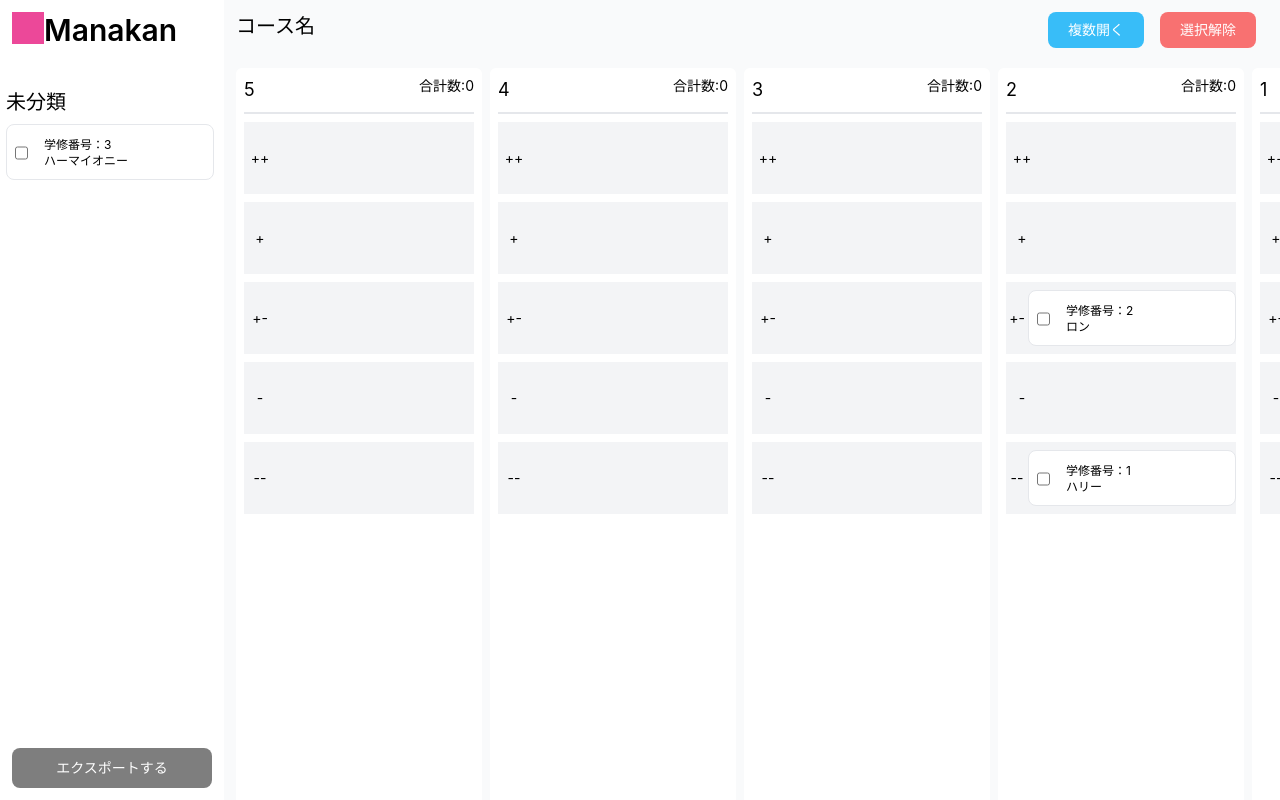
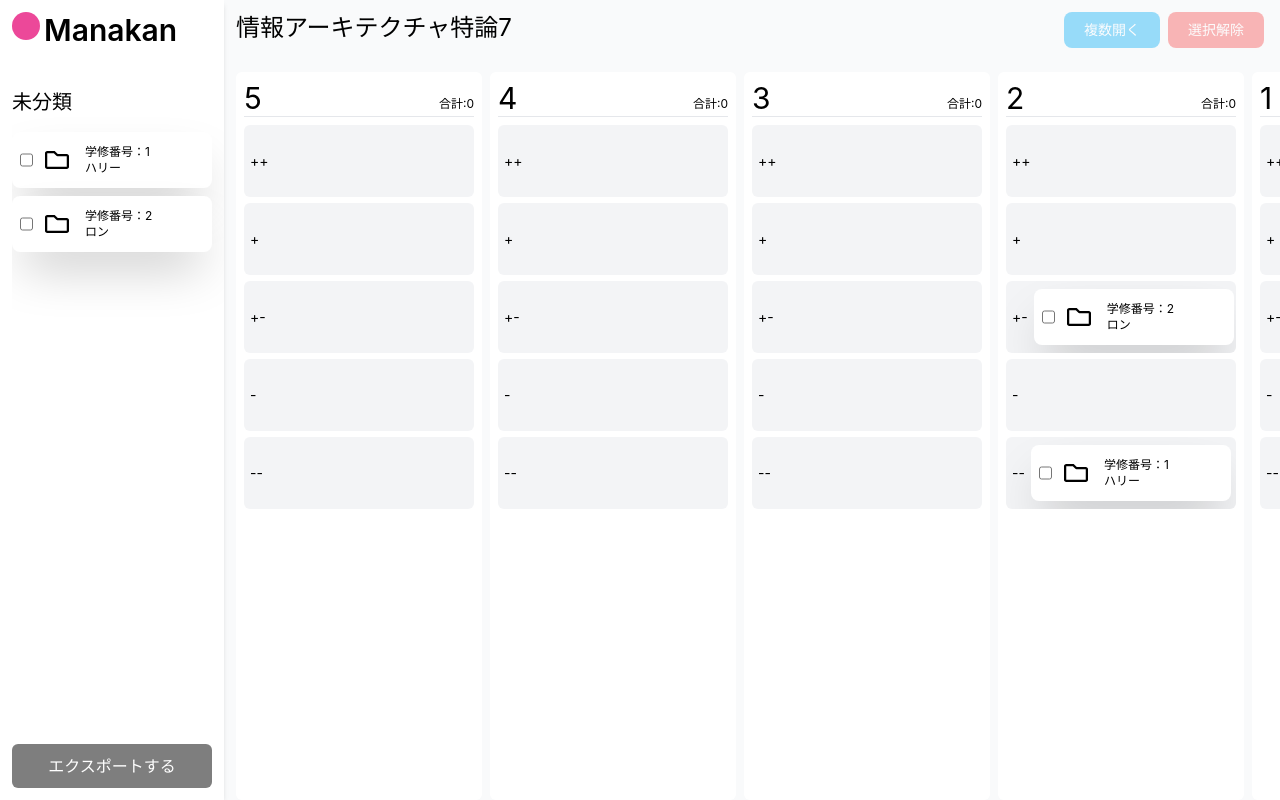
Before and after one commit to ChubachiPT2024/manakan, a React (Vite) app: page /#/classification in a window 1280 px wide. Built offline with nearby package versions, Linux system fonts and the light colour scheme.

Commit message:
fixed style

```diff
--- a/src/presentation/classification/components/Container.tsx
+++ b/src/presentation/classification/components/Container.tsx
@@ -1,19 +1,22 @@
-import { useState } from 'react'
+import { useEffect, useState } from 'react'
 import {
   DndContext,
   DragEndEvent,
   useDroppable,
   useDraggable,
+  PointerSensor,
+  useSensor,
+  useSensors,
+  MouseSensor,
 } from '@dnd-kit/core'
 import { GradeColumn } from './GradeColumn'
 import { RankRow } from './RankRow'
 import { SubmissionCard } from './SubmissionCard'
 import { SideMenu } from './SideMenu'
 import { SelectedButton } from './SelectedButton'
-
 const Container = () => {
   function handleDragEnd(event: DragEndEvent) {
-    // const { active, over } = event
+    const { active, over } = event
     // console.log(over?.id)
     // if (active.id !== over?.id && over?.id) {
     //   setTasks((prevTasks) =>
@@ -32,6 +35,10 @@ const Container = () => {
     // }
   }
 
+  //TODO:Delete dummy data
+  const corse = {
+    name: '情報アーキテクチャ特論7',
+  }
   const gradeColumns = [
     { id: 5, title: '5', submissionNum: 0 },
     { id: 4, title: '4', submissionNum: 0 },
@@ -40,16 +47,15 @@ const Container = () => {
     { id: 1, title: '1', submissionNum: 0 },
     { id: 0, title: '0', submissionNum: 0 },
   ]
-
   const rankRows = [
-    { id: 5, title: '++', submissionNum: 0 },
-    { id: 4, title: '+', submissionNum: 0 },
-    { id: 3, title: '+-', submissionNum: 0 },
-    { id: 2, title: '-', submissionNum: 0 },
-    { id: 1, title: '--', submissionNum: 0 },
+    { id: 5, title: '++' },
+    { id: 4, title: '+' },
+    { id: 3, title: '+-' },
+    { id: 2, title: '-' },
+    { id: 1, title: '--' },
   ]
-
-  const submissions: Submission[] = [
+  const [isDisabled, setIsDisabled] = useState<boolean>(true)
+  const [submissions, setSubmissions] = useState<Submission[]>([
     {
       id: 1,
       studentName: 'ハリー',
@@ -60,38 +66,52 @@ const Container = () => {
     {
       id: 2,
       studentName: 'ロン',
-      isChecked: true,
+      isChecked: false,
       rowId: '3',
       columnId: '2',
     },
     {
       id: 3,
       studentName: 'ハーマイオニー',
-      isChecked: true,
+      isChecked: false,
       rowId: null,
       columnId: null,
     },
-  ]
+  ])
 
-  const isCheckedInSubmissions = !submissions.some(
-    (submission) => submission.isChecked
+  useEffect(() => {
+    const isCheckedInSubmissions = submissions.some(
+      (submission) => submission.isChecked
+    )
+    setIsDisabled(!isCheckedInSubmissions)
+  }, [submissions.map((s) => s.isChecked).join(',')])
+
+  const notHasGradeSubmissions = submissions.filter(
+    (submission) => submission.columnId !== null
   )
 
-  const [isDisabled, setIsDisabled] = useState<boolean>(isCheckedInSubmissions)
-
-  const nonGradeSubmissions = submissions.filter(
-    (submission) => submission.columnId === null
-  )
+  const handleCheckboxChange = (
+    event: React.ChangeEvent<HTMLInputElement>,
+    id: number
+  ) => {
+    setSubmissions((prevSubmissions) =>
+      prevSubmissions.map((submission) =>
+        submission.id === id
+          ? { ...submission, isChecked: event.target.checked }
+          : submission
+      )
+    )
+  }
 
   return (
     <>
       <DndContext onDragEnd={handleDragEnd}>
         <div className="flex h-screen overflow-hidden">
-          <SideMenu submissions={nonGradeSubmissions} />
+          <SideMenu submissions={notHasGradeSubmissions} />
           <div className="flex-1 overflow-hidden">
             <div className="pt-3 pl-3 h-full flex flex-col">
               <div className="pb-7 flex justify-between">
-                <h1 className="text-xl">コース名</h1>
+                <h1 className="text-2xl">{corse.name}</h1>
                 <div className="absolute top-3 right-2">
                   <SelectedButton
                     styles="bg-sky-400"
@@ -108,7 +128,7 @@ const Container = () => {
                 </div>
               </div>
               <div className="flex-1 overflow-x-auto">
-                <div className="flex h-full" style={{ width: 'max-content' }}>
+                <div className="flex h-full">
                   {gradeColumns.map((column) => (
                     <GradeColumn
                       key={column.id}
@@ -133,6 +153,9 @@ const Container = () => {
                                 key={submission.id}
                                 id={submission.id}
                                 submission={submission}
+                                onChange={(e) =>
+                                  handleCheckboxChange(e, submission.id)
+                                }
                               />
                             ))}
                         </RankRow>
--- a/src/presentation/classification/components/GradeColumn.tsx
+++ b/src/presentation/classification/components/GradeColumn.tsx
@@ -18,11 +18,11 @@ export function GradeColumn({
   return (
     <div
       ref={setNodeRef}
-      className="min-w-100 mr-2 h-screen flex flex-col  bg-white rounded-md p-2"
+      className="min-w-100 mr-2 flex flex-col  bg-white rounded-md p-2"
     >
-      <div className="flex justify-between border-b-2 border-b-gray-200 mb-2">
-        <h2 className="text-lg mb-2">{title}</h2>
-        <p className="text-sm">合計数:{submissionNum}</p>
+      <div className="flex justify-between border-b border-b-gray-200 mb-2">
+        <h2 className="text-3xl">{title}</h2>
+        <p className="text-xs self-end mb-1">合計:{submissionNum}</p>
       </div>
       <div className="flex-grow overflow-y-auto">{children}</div>
     </div>
--- a/src/presentation/classification/components/RankRow.tsx
+++ b/src/presentation/classification/components/RankRow.tsx
@@ -13,12 +13,12 @@ export function RankRow({ id, title, children }: RankRowProps) {
   return (
     <div
       ref={setNodeRef}
-      className="flex bg-gray-100 mb-2 min-h-[72px] w-[230px] overflow-y-auto "
+      className="flex bg-gray-100 mb-1.5 min-h-[72px] w-[230px] overflow-y-auto rounded-md"
     >
-      <div className="flex items-center justify-center text-sm  w-8">
+      <div className="flex items-center justify-center text-sm px-1.5">
         {title}
       </div>
-      <div className="">{children}</div>
+      {children}
     </div>
   )
 }
--- a/src/presentation/classification/components/SelectedButton.tsx
+++ b/src/presentation/classification/components/SelectedButton.tsx
@@ -1,5 +1,4 @@
-import { useDroppable } from '@dnd-kit/core'
-import { ReactNode, MouseEventHandler } from 'react'
+import { MouseEventHandler } from 'react'
 
 interface SelectedButtonProps {
   styles: string
@@ -16,7 +15,7 @@ export function SelectedButton({
 }: SelectedButtonProps) {
   return (
     <button
-      className={`text-sm text-white mr-4 w-24 h-9 rounded-lg ${styles} ${
+      className={`text-sm text-white mr-2 w-24 h-9 rounded-lg ${styles} ${
         isDisabled ? 'opacity-50 cursor-not-allowed' : undefined
       }`}
       disabled={isDisabled}
--- a/src/presentation/classification/components/SideMenu.tsx
+++ b/src/presentation/classification/components/SideMenu.tsx
@@ -10,19 +10,20 @@ export function SideMenu({ submissions }: SideMenuProps) {
     submissions.length === 0
   )
   return (
-    <div className="bg-white h-screen w-56 flex flex-col">
+    <div className="bg-white h-screen w-56 flex flex-col shadow-md">
       <header className="pt-3 pl-3 pb-7 flex">
-        <div className="h-8 w-8 bg-pink-500 "></div>
-        <h1 className="text-3xl font-semibold">Manakan</h1>
+        <div className="h-7 w-7 bg-pink-500 rounded-2xl"></div>
+        <h1 className="text-3xl font-semibold ml-1">Manakan</h1>
       </header>
-      <div className="overflow-y-auto pl-1.5 pt-3 flex-grow">
-        <h2 className="text-xl">未分類</h2>
+      <div className="overflow-y-auto ml-3 pt-3 flex-grow">
+        <h2 className="text-xl mb-4">未分類</h2>
         {submissions.map((submission) => {
           return (
             <SubmissionCard
               key={submission.id}
               id={submission.id}
               submission={submission}
+              onChange={() => {}}
             />
           )
         })}
@@ -30,7 +31,7 @@ export function SideMenu({ submissions }: SideMenuProps) {
       <div className="p-3">
         <button
           type="button"
-          className={`text-white bg-black hover:bg-black-800 font-medium rounded-lg text-sm w-full py-2.5 ${
+          className={`text-white bg-black hover:bg-black-800 font-medium rounded-md text-md w-full py-2.5 ${
             isDisabled ? '' : 'opacity-50 cursor-not-allowed'
           }`}
           disabled={isDisabled}
--- a/src/presentation/classification/components/SubmissionCard.tsx
+++ b/src/presentation/classification/components/SubmissionCard.tsx
@@ -1,15 +1,19 @@
 import { useDraggable } from '@dnd-kit/core'
-import { ReactNode } from 'react'
+import { FaRegFolder } from 'react-icons/fa'
 
 interface SubmissionCardProps {
   id: number
   submission: Submission
+  onChange(e: React.ChangeEvent<HTMLInputElement>): void
 }
 
-export function SubmissionCard({ id, submission }: SubmissionCardProps) {
+export function SubmissionCard({
+  id,
+  submission,
+  onChange,
+}: SubmissionCardProps) {
   const { attributes, listeners, setNodeRef, transform } = useDraggable({
     id,
-    data: { status },
   })
 
   const style: React.CSSProperties = transform
@@ -21,16 +25,19 @@ export function SubmissionCard({ id, submission }: SubmissionCardProps) {
   return (
     <div
       ref={setNodeRef}
-      className="h-14 w-52 border rounded-lg mt-2 bg-white"
-      style={{
-        ...style,
-      }}
+      className="h-14 w-[200px] rounded-lg mt-2 bg-white shadow-2xl"
+      {...attributes}
       {...listeners}
-      {...attributes}
     >
       <div className="flex pl-2">
         <div className="flex mt-3">
-          <input type="checkbox" className="" />
+          {/* BUG:https://github.com/clauderic/dnd-kit/issues/591 */}
+          <input
+            type="checkbox"
+            onChange={onChange}
+            checked={submission.isChecked}
+          />
+          <FaRegFolder className="ml-3 mt-1 w-6 h-6" />
           <div className="ml-2 pl-2">
             <p className="text-xs">学修番号：{submission.id}</p>
             <p className="text-xs">{submission.studentName}</p>
```
